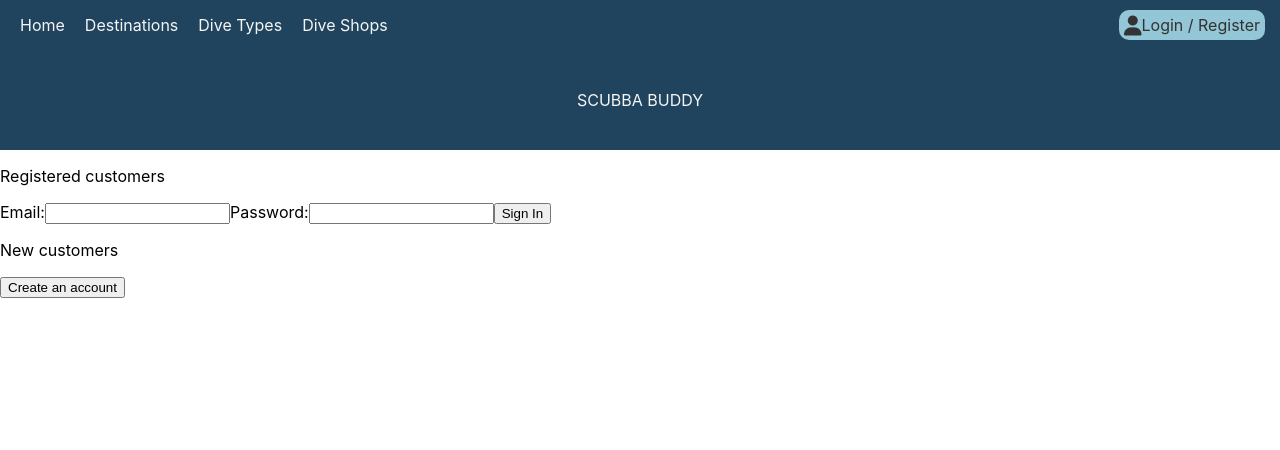
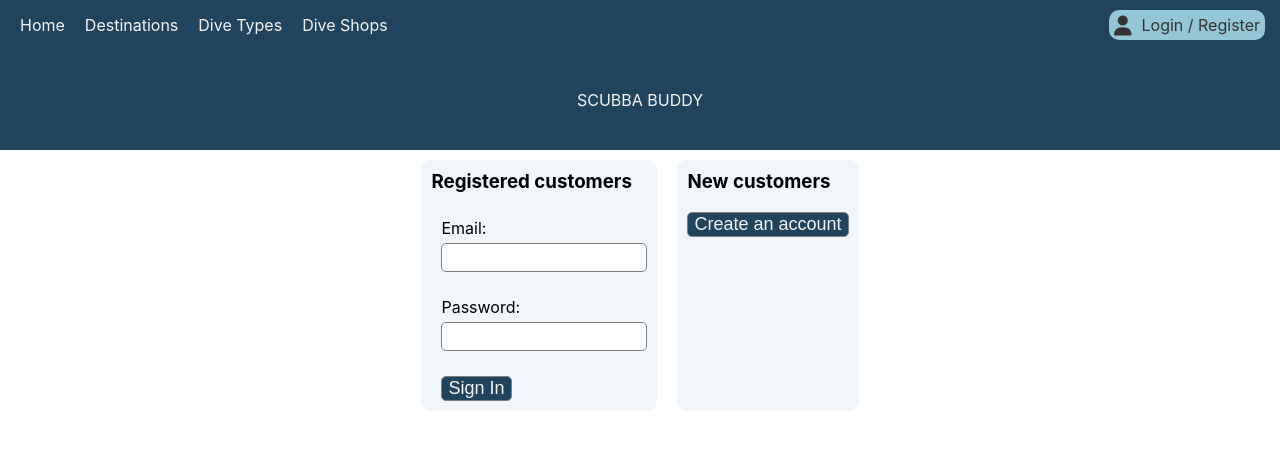
Before and after one commit to daniel-winkler/proyecto-final, a React (Create React App) app in the folder client/: page /login in a window 1280 px wide. Shown: the top 450 px of the page. Built offline with nearby package versions, Linux system fonts and the light colour scheme.

Commit message:
añadimos mas CSS a nuestro login e iniciamos pagina de registros

```diff
--- a/client/src/App.css
+++ b/client/src/App.css
@@ -1,10 +1,11 @@
 :root {
-  --diveblue: #20445E;
-  --divelightblue: #93c6d6;
+  --diveblue: #20445E; /* Main color */
+  --divelightblue: #93c6d6; /* Active color, Hover */
+  --diveboxbg: #F0F6FA; /* Text box background */
+  --divewhite: #f5f5f5; /* Text color */
 }
 
-/* NAVBAR  */
-
+/* START NAVBAR  */
 
 .navbar {
   background-color: var(--diveblue);
@@ -18,14 +19,14 @@
 
 .navbar a,
 .hamburger {
-  color: whitesmoke;
+  color: var(--divewhite);
   text-decoration: none;
   margin-left: 5px;
   margin-right: 5px;
   padding: 5px;
 }
 
-.navbarmenu a:hover {
+.navlinks a:hover {
   border-bottom: solid 3px var(--divelightblue) ;
 }
 
@@ -36,25 +37,87 @@
   border: none !important;
 }
 
-.navbarmenu {
+.navlinks {
   display: none;
 }
-/* HEADER  */
+
+.navlogin span {
+  margin-left: 10px;
+}
+
+/* END NAVBAR  */
+
+/* START HEADER  */
 
 .header {
   height: 100px;
   background-color: var(--diveblue);
-  color: whitesmoke;
+  color: var(--divewhite);
   margin: 0;
   display: flex;
   align-items: center;
   justify-content: center;
 }
 
-/* MOBILE FIRST RESPONSIVE */
+/* END HEADER  */
+
+/* START LOGIN PAGE  */
+
+.loginpage {
+  display: flex;
+  /* width: 80%; */
+  justify-content: center;
+}
+
+.loginform,
+.newaccount {
+  /* flex-grow: 1; */
+  background-color: var(--diveboxbg);
+  border-radius: 10px;
+  padding: 10px;
+  margin: 10px;
+}
+
+.loginform h3,
+.newaccount h3 {
+  margin-top: 0px;
+}
+
+.loginform > form div {
+  margin-top: 25px;
+  margin-left: 10px;
+}
+
+.loginform input {
+  display: block;
+  border: solid 1px grey;
+  border-radius: 5px;
+  margin-top: 5px;
+  height: 25px;
+  width: 200px;
+}
+
+.loginform button,
+.newaccount button {
+  border: solid 1px grey;
+  border-radius: 5px;
+  font-size: large;
+  background-color: var(--diveblue);
+  color: var(--divewhite);
+  cursor: pointer;
+}
+
+.loginform button:hover,
+.newaccount button:hover {
+  background-color: var(--divelightblue);
+}
+
+/* END LOGIN PAGE  */
+
+/* START MOBILE FIRST RESPONSIVE */
 
 @media only screen and (min-width: 640px) { /*para Tablet*/
-  .navbarmenu {
+  .navlinks {
     display: inline;
   }
 
@@ -67,3 +130,5 @@
 @media only screen and (min-width: 1024px) { /*para Desktop*/
 
 }
+
+/* END MOBILE FIRST RESPONSIVE  */
--- a/client/src/components/Login.js
+++ b/client/src/components/Login.js
@@ -1,22 +1,37 @@
 import React from 'react'
+import { useHistory } from "react-router-dom";
+
 
 export default function Login() {
+
+    const history = useHistory();
+
+    function handleRegister() {
+        history.push("/register")
+    }
+
     return (
-        <>
-            <div>
-                <p>Registered customers</p>
+        <div className="loginpage">
+            <div className="loginform">
+                <h3>Registered customers</h3>
                 <form action="#" method="GET">
-                    <label htmlFor="userEmail">Email:</label>
-                    <input type="email" name="userEmail" id="userEmail" required/>
-                    <label htmlFor="userPassword">Password:</label>
-                    <input type="password" name="userPassword" id="userPassword" required/>
-                    <button type="submit">Sign In</button>
+                    <div>
+                        <label htmlFor="userEmail">Email:</label>
+                        <input type="email" name="userEmail" id="userEmail" required/>
+                    </div>
+                    <div>
+                        <label htmlFor="userPassword">Password:</label>
+                        <input type="password" name="userPassword" id="userPassword" required/>
+                    </div>
+                    <div>
+                        <button type="submit">Sign In</button>
+                    </div>
                 </form>
             </div>
-            <div>
-                <p>New customers</p>
-                <button>Create an account</button>
+            <div className="newaccount">
+                <h3>New customers</h3>
+                <button onClick={handleRegister}>Create an account</button>
             </div>
-        </>
+        </div>
     )
 }
--- a/client/src/components/Navbar.js
+++ b/client/src/components/Navbar.js
@@ -8,13 +8,13 @@ export default function Navbar() {
                     <div className="hamburger">
                         <i class="fas fa-bars fa-lg"></i>
                     </div>
-                    <div className="navbarmenu">
+                    <div className="navlinks">
                         <NavLink to="/" activeClassName="active" exact={true}>Home</NavLink>
                         <NavLink to="/destinations" activeClassName="active">Destinations</NavLink>
                         <NavLink to="/divetypes" activeClassName="active">Dive Types</NavLink>
                         <NavLink to="/diveshops" activeClassName="active">Dive Shops</NavLink>
                     </div>
-                    <div>
+                    <div className="navlogin">
                         <NavLink to="/login">
                             <i class="fas fa-user fa-lg"></i>
                             <span>Login / Register</span>
--- a/client/src/components/Router.js
+++ b/client/src/components/Router.js
@@ -2,6 +2,7 @@ import { BrowserRouter, Switch, Route } from "react-router-dom";
 import ErrorPage from "../pages/ErrorPage";
 import IndexPage from "../pages/IndexPage";
 import LoginPage from "../pages/LoginPage";
+import RegisterPage from "../pages/RegisterPage";
 import ShopPage from "../pages/ShopPage";
 import Navbar from "./Navbar";
 
@@ -15,6 +16,7 @@ export default function Router() {
                     <Route exact path="/" component={IndexPage} />
                     <Route path="/diveshops" component={ShopPage} />
                     <Route path="/login" component={LoginPage} />
+                    <Route path="/register" component={RegisterPage} />
                     <Route component={ErrorPage} />
                 </Switch>
             </BrowserRouter>
--- /dev/null
+++ b/client/src/pages/RegisterPage.js
@@ -0,0 +1,10 @@
+import React from 'react'
+import Header from '../components/Header'
+
+export default function RegisterPage() {
+    return (
+        <div>
+            <Header />
+        </div>
+    )
+}
```
Also changed, not shown: client/src/components/Register.js (added, +9 -0 lines).
